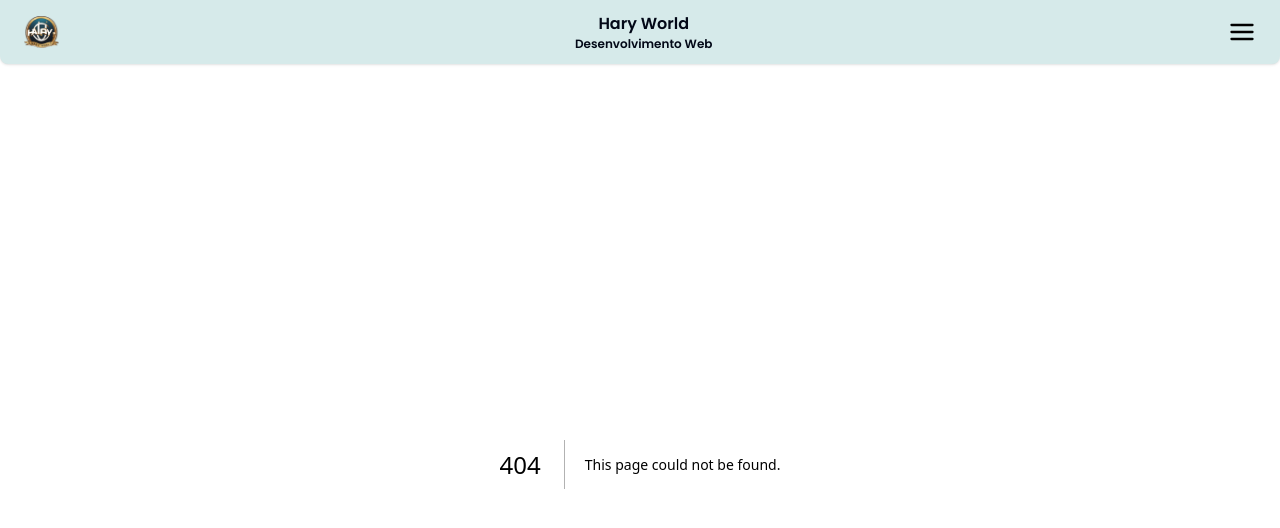
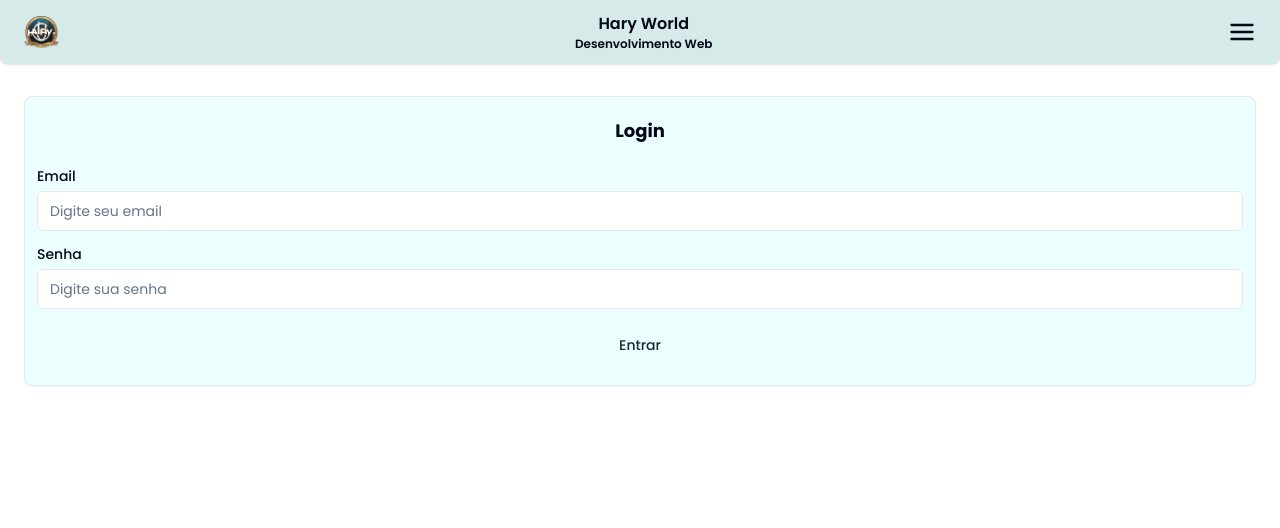
Before and after one commit to Rharuow/-hary-world, a Next.js app in the folder frontend/plataform/: page /login in a window 1280 px wide. Before the commit this address had no page. Shown: the top 528 px of the page. Built offline with nearby package versions, Linux system fonts and the light colour scheme.

Commit message:
feat: create login page

```diff
--- /dev/null
+++ b/frontend/plataform/src/app/login/page.tsx
@@ -0,0 +1,80 @@
+"use client";
+import { useForm } from "react-hook-form";
+import { zodResolver } from "@hookform/resolvers/zod";
+import { z } from "zod";
+
+import { Button } from "@/components/ui/button";
+import { Card, CardHeader } from "@/components/ui/card";
+import { Input } from "@/components/ui/input";
+import { Label } from "@/components/ui/label";
+
+import t from "@/i18n.json";
+
+const logingFormSchema = z.object({
+  email: z
+    .string()
+    .email({ message: t["pt-BR"].login.error["It's not a email format."] })
+    .min(1, { message: t["pt-BR"].login.error["This field is required."] }),
+  password: z
+    .string()
+    .min(1, { message: t["pt-BR"].login.error["This field is required."] }),
+});
+
+interface ILoginForm {
+  email: string;
+  password: string;
+}
+
+export default function Login() {
+  const {
+    register,
+    handleSubmit,
+    formState: { errors },
+  } = useForm<ILoginForm>({
+    resolver: zodResolver(logingFormSchema),
+  });
+
+  const onSubmit = (data: ILoginForm) => {
+    console.log("data = ", data);
+  };
+
+  return (
+    <main className="px-6">
+      <Card className="px-3 py-5 mt-8 bg-primary flex flex-col gap-6">
+        <p className="text-foreground text-lg text-center font-bold">
+          {t["pt-BR"].login.Login}
+        </p>
+        <form className="flex flex-col gap-4" onSubmit={handleSubmit(onSubmit)}>
+          <div className="flex flex-col gap-2">
+            <Label htmlFor="email">{t["pt-BR"].login.Email}</Label>
+            <Input
+              id="email"
+              {...register("email")}
+              placeholder={t["pt-BR"].login["Type your email"]}
+            />
+            {errors.email && errors.email.message && (
+              <span className="text-red-400 text-xs">
+                {errors.email.message}
+              </span>
+            )}
+          </div>
+          <div className="flex flex-col gap-2">
+            <Label htmlFor="password">{t["pt-BR"].login.Password}</Label>
+            <Input
+              id="password"
+              {...register("password")}
+              type="password"
+              placeholder={t["pt-BR"].login["Type your password"]}
+            />
+            {errors.password && errors.password.message && (
+              <span className="text-red-400 text-xs">
+                {errors.password.message}
+              </span>
+            )}
+          </div>
+          <Button>{t["pt-BR"].login.Enter}</Button>
+        </form>
+      </Card>
+    </main>
+  );
+}
--- a/frontend/plataform/src/app/products/page.tsx
+++ b/frontend/plataform/src/app/products/page.tsx
@@ -15,7 +15,7 @@
 
 export default function Products() {
   return (
-    <div className="flex flex-col px-4 py-6">
+    <main className="flex flex-col px-4 py-6">
       <Accordion type="single" collapsible>
         <AccordionItem value="caf" className="bg-primary mb-3">
           <AccordionTrigger className="px-3">
@@ -44,6 +44,6 @@
           </AccordionContent>
         </AccordionItem>
       </Accordion>
-    </div>
+    </main>
   );
 }
--- /dev/null
+++ b/frontend/plataform/src/components/ui/button.tsx
@@ -0,0 +1,56 @@
+import * as React from "react"
+import { Slot } from "@radix-ui/react-slot"
+import { cva, type VariantProps } from "class-variance-authority"
+
+import { cn } from "@/lib/utils"
+
+const buttonVariants = cva(
+  "inline-flex items-center justify-center whitespace-nowrap rounded-md text-sm font-medium ring-offset-background transition-colors focus-visible:outline-none focus-visible:ring-2 focus-visible:ring-ring focus-visible:ring-offset-2 disabled:pointer-events-none disabled:opacity-50",
+  {
+    variants: {
+      variant: {
+        default: "bg-primary text-primary-foreground hover:bg-primary/90",
+        destructive:
+          "bg-destructive text-destructive-foreground hover:bg-destructive/90",
+        outline:
+          "border border-input bg-background hover:bg-accent hover:text-accent-foreground",
+        secondary:
+          "bg-secondary text-secondary-foreground hover:bg-secondary/80",
+        ghost: "hover:bg-accent hover:text-accent-foreground",
+        link: "text-primary underline-offset-4 hover:underline",
+      },
+      size: {
+        default: "h-10 px-4 py-2",
+        sm: "h-9 rounded-md px-3",
+        lg: "h-11 rounded-md px-8",
+        icon: "h-10 w-10",
+      },
+    },
+    defaultVariants: {
+      variant: "default",
+      size: "default",
+    },
+  }
+)
+
+export interface ButtonProps
+  extends React.ButtonHTMLAttributes<HTMLButtonElement>,
+    VariantProps<typeof buttonVariants> {
+  asChild?: boolean
+}
+
+const Button = React.forwardRef<HTMLButtonElement, ButtonProps>(
+  ({ className, variant, size, asChild = false, ...props }, ref) => {
+    const Comp = asChild ? Slot : "button"
+    return (
+      <Comp
+        className={cn(buttonVariants({ variant, size, className }))}
+        ref={ref}
+        {...props}
+      />
+    )
+  }
+)
+Button.displayName = "Button"
+
+export { Button, buttonVariants }
--- /dev/null
+++ b/frontend/plataform/src/components/ui/input.tsx
@@ -0,0 +1,25 @@
+import * as React from "react"
+
+import { cn } from "@/lib/utils"
+
+export interface InputProps
+  extends React.InputHTMLAttributes<HTMLInputElement> {}
+
+const Input = React.forwardRef<HTMLInputElement, InputProps>(
+  ({ className, type, ...props }, ref) => {
+    return (
+      <input
+        type={type}
+        className={cn(
+          "flex h-10 w-full rounded-md border border-input bg-background px-3 py-2 text-sm ring-offset-background file:border-0 file:bg-transparent file:text-sm file:font-medium placeholder:text-muted-foreground focus-visible:outline-none focus-visible:ring-2 focus-visible:ring-ring focus-visible:ring-offset-2 disabled:cursor-not-allowed disabled:opacity-50",
+          className
+        )}
+        ref={ref}
+        {...props}
+      />
+    )
+  }
+)
+Input.displayName = "Input"
+
+export { Input }
--- /dev/null
+++ b/frontend/plataform/src/components/ui/label.tsx
@@ -0,0 +1,26 @@
+"use client"
+
+import * as React from "react"
+import * as LabelPrimitive from "@radix-ui/react-label"
+import { cva, type VariantProps } from "class-variance-authority"
+
+import { cn } from "@/lib/utils"
+
+const labelVariants = cva(
+  "text-sm font-medium leading-none peer-disabled:cursor-not-allowed peer-disabled:opacity-70"
+)
+
+const Label = React.forwardRef<
+  React.ElementRef<typeof LabelPrimitive.Root>,
+  React.ComponentPropsWithoutRef<typeof LabelPrimitive.Root> &
+    VariantProps<typeof labelVariants>
+>(({ className, ...props }, ref) => (
+  <LabelPrimitive.Root
+    ref={ref}
+    className={cn(labelVariants(), className)}
+    {...props}
+  />
+))
+Label.displayName = LabelPrimitive.Root.displayName
+
+export { Label }
--- a/frontend/plataform/src/i18n.json
+++ b/frontend/plataform/src/i18n.json
@@ -44,6 +44,18 @@
       "building": {
         "description": "Mais produtos serão publicados em breve..."
       }
+    },
+    "login": {
+      "Email": "Email",
+      "Login": "Login",
+      "Password": "Senha",
+      "Type your email": "Digite seu email",
+      "Type your password": "Digite sua senha",
+      "Enter": "Entrar",
+      "error": {
+        "It's not a email format.": "Não é o formato de um email",
+        "This field is required.": "Este campo não pode estar vazio."
+      }
     }
   }
 }
```
Also changed, not shown: frontend/plataform/package.json (+7 -2 lines), 1 other file (tests, documents, lock files or other folders).
